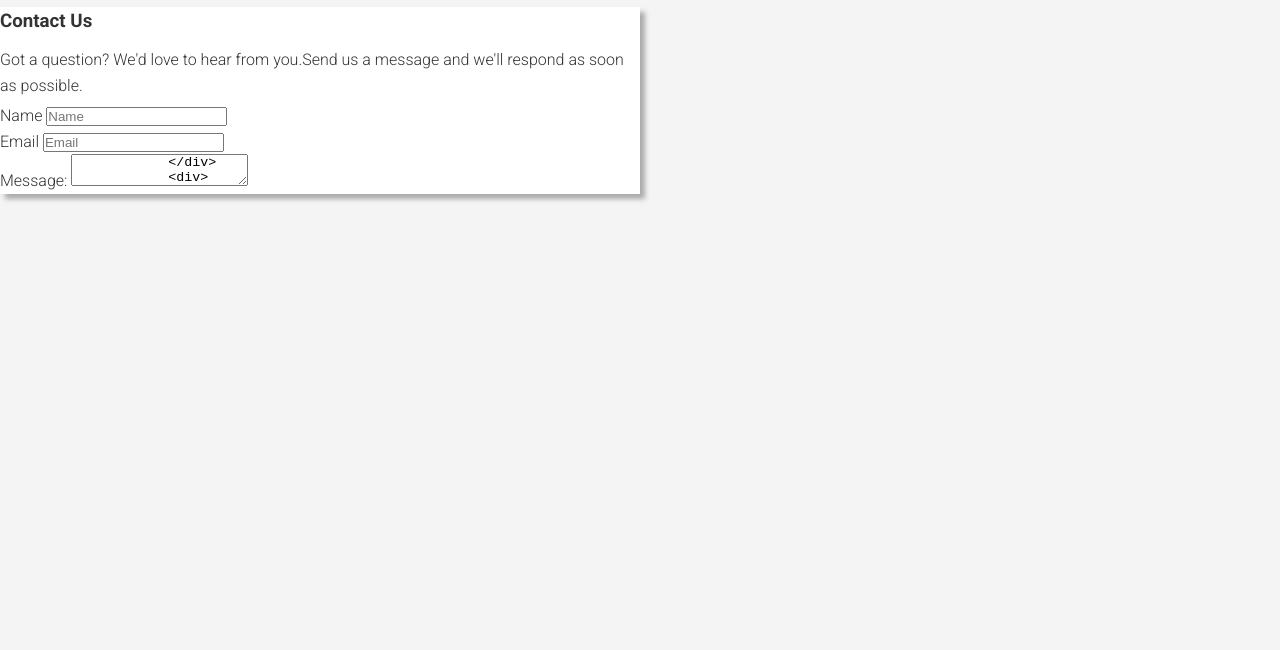
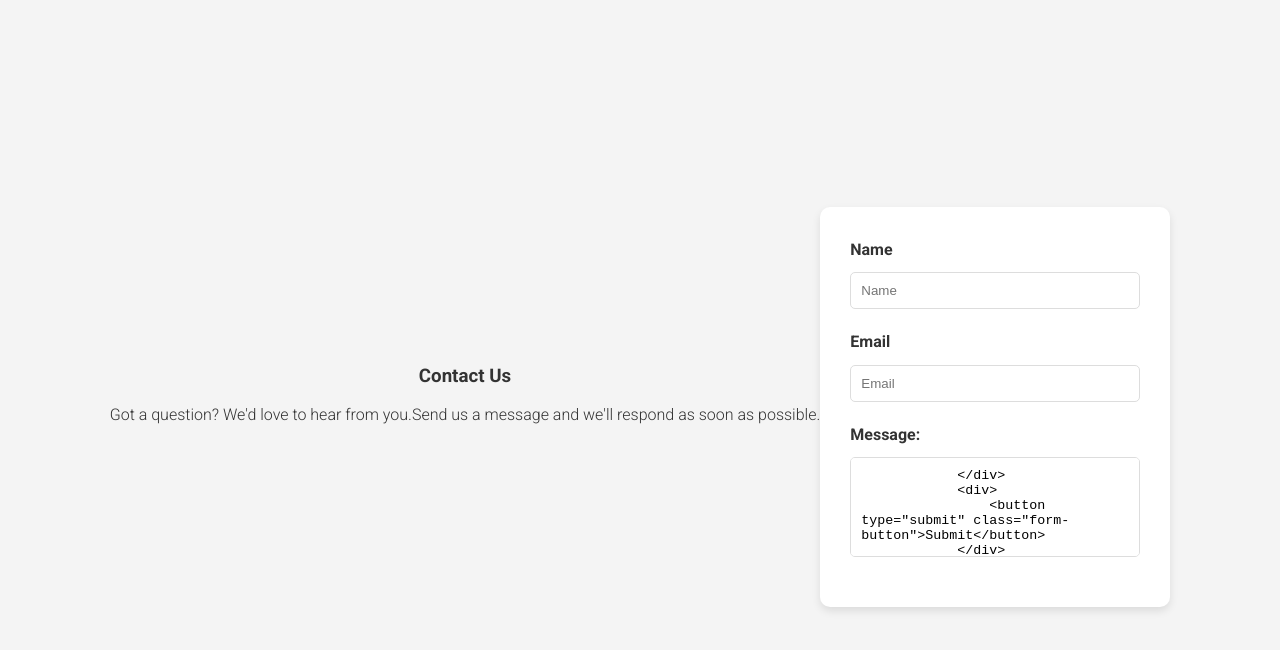
Before and after one commit to stanleyasiga/portfolio_website, a plain HTML site: page Contact.html in a window 1280 px wide. Shown: the part 68-718 px from the top of the page. Drawn offline with Linux system fonts and the light colour scheme.

Commit message:
added contact form

```diff
--- a/Contact.html
+++ b/Contact.html
@@ -39,8 +39,13 @@
 
     </header>
     <section class="contact-us">
-        <h3>Contact Us</h3>
-        <p>Got a question? We'd love to hear from you.Send us a message and we'll respond as soon as possible.</p>
+        <div class="contact-us-details">
+            <h3 id="contact-us-title">Contact Us</h3>
+            <p class="contact-us-description">Got a question? We'd love to hear from you.Send us a message and we'll
+                respond
+                as soon as possible.</p>
+        </div>
+
         <form method="post" action="/formFunction">
             <div>
                 <label>Name</label>
@@ -61,6 +66,7 @@
             </div>
         </form>
 
+
     </section>
 
 
--- a/css/style.css
+++ b/css/style.css
@@ -140,14 +140,64 @@ nav {
   max-width: 60%;
 }
 
-.contact-us{
-  background-color: #fff;
-  box-shadow: 5px 5px 5px #aaaaaa;
-  max-width: 50%;
-
+.contact-us {
+  display: flex;
+  justify-content: center;
+  align-items: center;
+  height: 100vh;
+  background-color: #f4f4f4;
 }
 
+.contact-us-details {
+  text-align: center;
+  margin-bottom: 20px;
+}
 
+form {
+  background-color: #fff;
+  padding: 30px;
+  border-radius: 10px;
+  box-shadow: 0 4px 8px rgba(0, 0, 0, 0.1);
+  width: 350px;
+}
+
+form div {
+  margin-bottom: 15px;
+}
+
+label {
+  display: block;
+  margin-bottom: 5px;
+  font-weight: bold;
+}
+
+input[type="text"], input[type="email"], textarea {
+  width: 100%;
+  padding: 10px;
+  margin: 5px 0;
+  border: 1px solid #ddd;
+  border-radius: 5px;
+}
+
+textarea {
+  height: 100px;
+  resize: none;
+}
+
+.form-button {
+  width: 100%;
+  padding: 10px;
+  background-color: #007bff;
+  color: #fff;
+  border: none;
+  border-radius: 5px;
+  cursor: pointer;
+  transition: background-color 0.3s ease;
+}
+
+.form-button:hover {
+  background-color: #0056b3;
+}
 /* Extra small devices (phones, 600px and down) */
 @media only screen and (max-width: 600px) {
   header{
```
